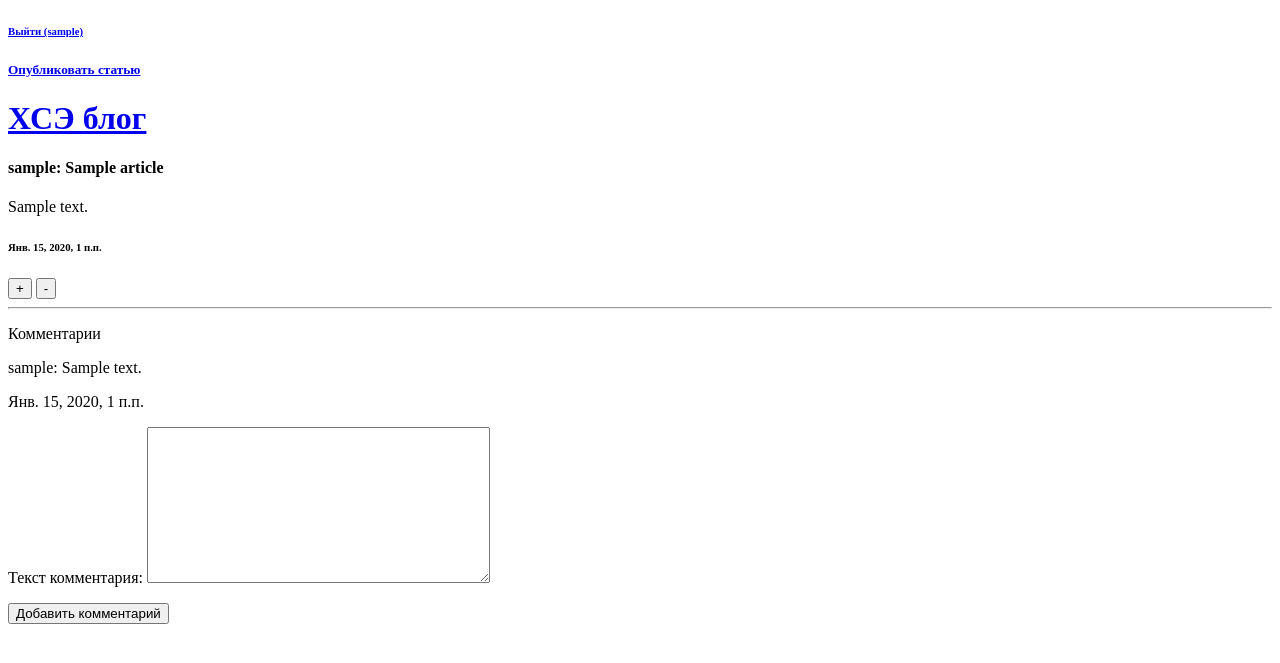
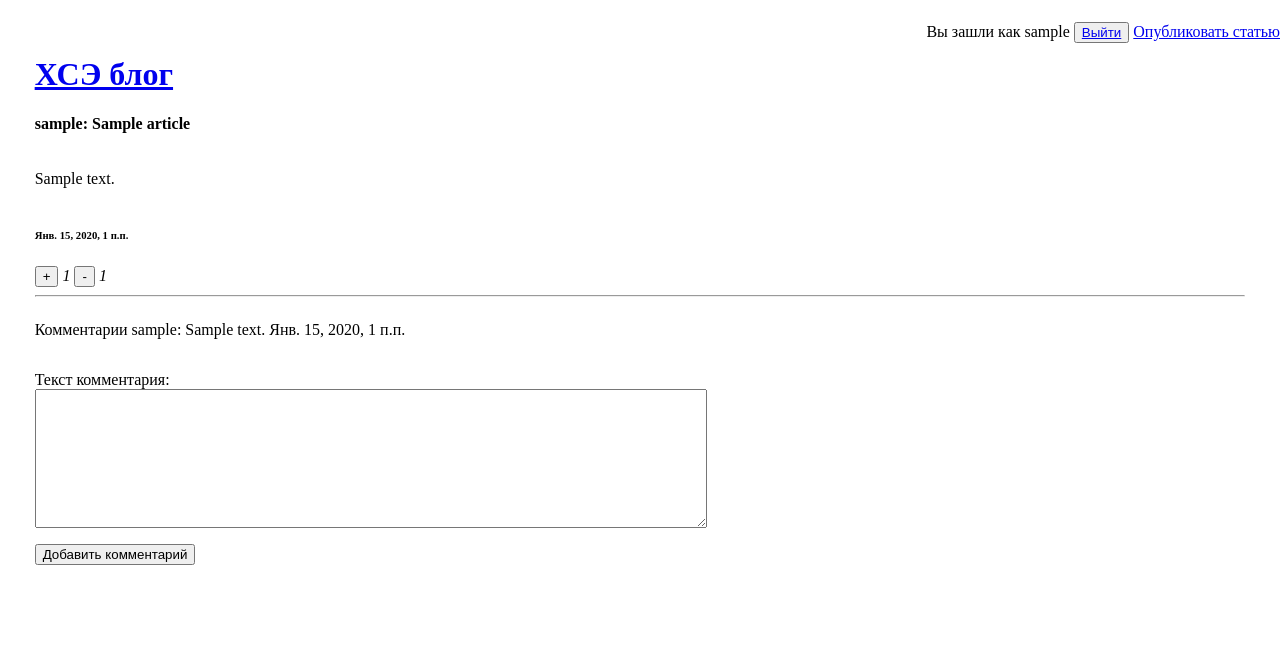
Before and after one commit to anykuzya/HseBlog, a Django app: page /articles/1/ in a window 1280 px wide. Shown: the top 663 px of the page. Run offline with Django 3.2, Linux system fonts and the light colour scheme; a user stored in the database is signed in; tables that the repository leaves empty hold one stand-in row (values such as "Sample post"); some libraries are stand-ins or nearby versions.

Commit message:
begin css

```diff
--- a/common_blog/models.py
+++ b/common_blog/models.py
@@ -13,6 +13,7 @@ class Article(models.Model):
     article_title = models.CharField(max_length=200, verbose_name='Название статьи')
     article_author = models.ForeignKey(auth.models.User)
     article_body = models.TextField(verbose_name='Текст статьи')
+    article_annotation = models.TextField(blank=False)
     article_date = models.DateTimeField(default=timezone.now)
     article_likes = models.IntegerField(default=0)
     article_dislikes = models.IntegerField(default=0)
--- /dev/null
+++ b/common_blog/static/css/style.css
@@ -0,0 +1,42 @@
+label, textarea, input {
+    display: block;
+}
+
+body {
+    padding: 20pt;
+}
+
+div.auth {
+    padding_right: 20pt;
+    padding-top: 5pt;
+    position: fixed;
+    /*left: 0pt;*/
+    right: 0pt;
+    top: 0pt;
+    height: 20pt;
+}
+
+.auth p, button {
+    display: inline-block;
+}
+
+div.art a, p {
+    display: inline-block;
+}
+
+
+#id_article_title {
+    width: 300pt;
+}
+
+#id_article_body {
+    width: 700pt;
+    height: 300pt;
+    overflow: scroll;
+}
+
+#id_comment_body {
+    width: 500pt;
+    height: 100pt;
+    overflow: scroll;
+}
--- a/common_blog/views.py
+++ b/common_blog/views.py
@@ -59,8 +59,8 @@ def register(request):
 def articles(request):
     args = {}
     args.update(csrf(request))
-    # args['users'] = auth.models.User.objects.all()
-    args['articles'] = Article.objects.all()
+    articles = Article.objects.all()
+    args['articles'] = articles
     args['username'] = auth.get_user(request).username
     return render_to_response('articles.html', args)
 
@@ -72,7 +72,10 @@ def article(request, article_id):
     # post = Article.objects.get(id=article_id)
     # args['author'] = auth.models.User.objects.get(id=post.article_author_id)
     try:
-        args['article'] = Article.objects.get(id=article_id)
+        article = Article.objects.get(id=article_id)
+        body = article.article_body
+        args['article'] = article
+        args['article_lines'] = body.split("\n")
         args['comments'] = Comment.objects.filter(comment_article=article_id)
         args['username'] = auth.get_user(request).username
         args['form'] = comment_form.as_p()
@@ -92,12 +95,17 @@ def vote(request, article_id, type):
         userarticle = UserArticle.objects.get(user=auth.get_user(request),
                                               article_id=article_id)
         article = Article.objects.get(id=article_id)
-        if userarticle.vote != vote:
+        if userarticle.vote == 0:
+            if vote == 1:
+                article.article_likes += vote
+            elif vote == -1:
+                article.article_dislikes -= vote
+        elif userarticle.vote != vote:
             article.article_likes += vote
             article.article_dislikes -= vote
-            article.save()
-            userarticle.vote = vote
-            userarticle.save()
+        article.save()
+        userarticle.vote = vote
+        userarticle.save()
         data = json.dumps({"likes": article.article_likes,
                            "dislikes": article.article_dislikes,
                            "voted": userarticle.vote == vote})
@@ -111,6 +119,8 @@ def add_article(request):
     if form.is_valid():
         article_to_add = form.save(commit=False)
         article_to_add.article_author = auth.get_user(request)
+        annotation = form.data["article_body"].strip("\n").split("\n")[0]
+        article_to_add.article_annotation = annotation
         form.save()
         for user in auth.models.User.objects.all():
             userarticle = UserArticle(article=article_to_add, user=user,
--- a/templates/article.html
+++ b/templates/article.html
@@ -4,12 +4,16 @@
 
 
 <h4>{{ article.article_author }}: {{ article.article_title }}</h4>
-    <article>{{ article.article_body }}</article>
+    {% for line in article_lines %}
+        <p>{{ line }}</p>
+    {% endfor %}
     <h6>{{ article.article_date }}</h6>
     {% if username %}
     <div>
-        <button art_id="{{ article.id }}" vote="+" class="like"> + </button>
-        <button art_id="{{ article.id }}" vote="-" class="dislike"> - </button>
+        <button art_id="{{ article.id }}" vote="+" class="vote"> + </button>
+        <i art_id="{{ article.id }}" class="likes"> {{ article.article_likes }} </i>
+        <button art_id="{{ article.id }}" vote = "-" class="vote"> - </button>
+        <i art_id="{{ article.id }}" class="dislikes"> {{ article.article_dislikes }} </i>
     </div>
     {% else %}
         <p>+ {{ article.article_likes }} - {{ article.article_dislikes }}</p>
@@ -23,9 +27,8 @@
 {% if username %}
     <form action="/articles/{{ article.id }}/add_comment/" method="post">
     {% csrf_token %}
-    {{ form }}
-
-    <p><input type="submit" class="button" value="Добавить комментарий"></p>
+        {{ form }}
+    <input type="submit" class="button" value="Добавить комментарий">
     </form>
 {% endif %}
 {% endblock %}
--- a/templates/base.html
+++ b/templates/base.html
@@ -7,18 +7,19 @@
     <title>Блог</title>
     <script src="https://ajax.googleapis.com/ajax/libs/jquery/1.11.3/jquery.min.js"></script>
     <script src="{% static "js/votes.js" %}"></script>
-
+    <link rel="stylesheet" href={% static "css/style.css" %}/>
 </head>
 <body>
 
-<p>
+<div class="auth">
        {% if username %}
-           <h6><a href="/logout/">Выйти ({{ username }})</a></h6>
-           <h5><a href="/new_article/">Опубликовать статью</a> </h5>
+           <p>Вы зашли как {{ username }}</p>
+           <button><a href="/logout/">Выйти</a></button>
+           <p><a href="/new_article/">Опубликовать статью</a> </p>
        {% else %}
-           <h6><a href="/login/">Войти</a></h6>
+           <button><a href="/login/">Войти</a></button>
        {% endif %}
-</p>
+</div>
 <h1><a href="/">ХСЭ блог</a></h1>
 
 {% block article %}{% endblock %}
```
Also changed, not shown: common_blog/static/js/votes.js (+7 -45 lines), templates/articles.html (+9 -7 lines), common_blog/migrations/0001_initial.py.
